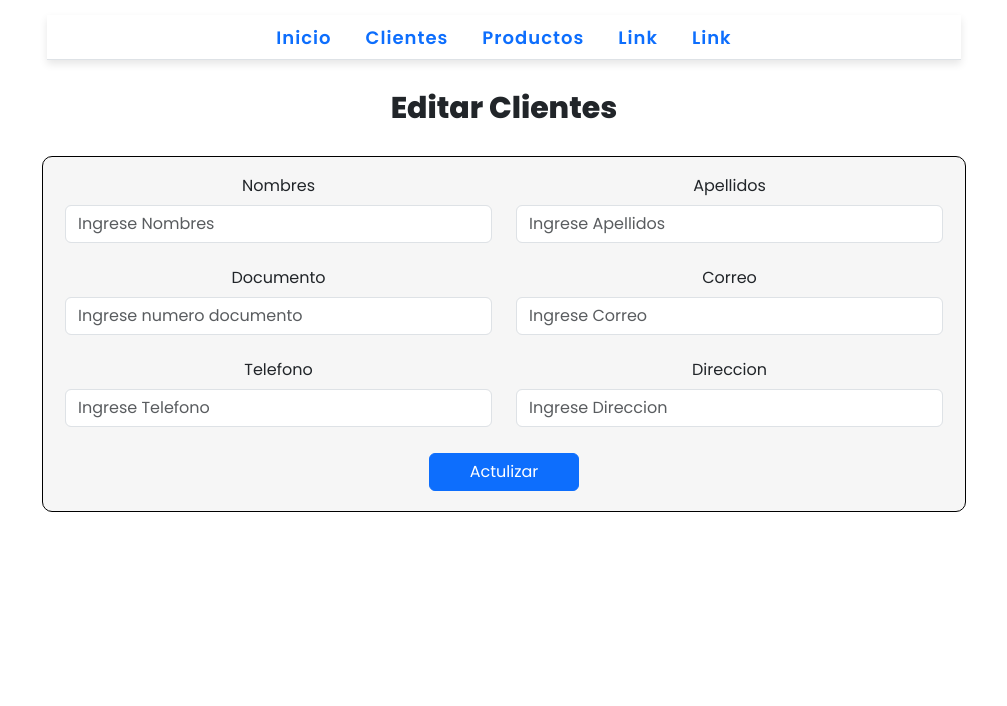
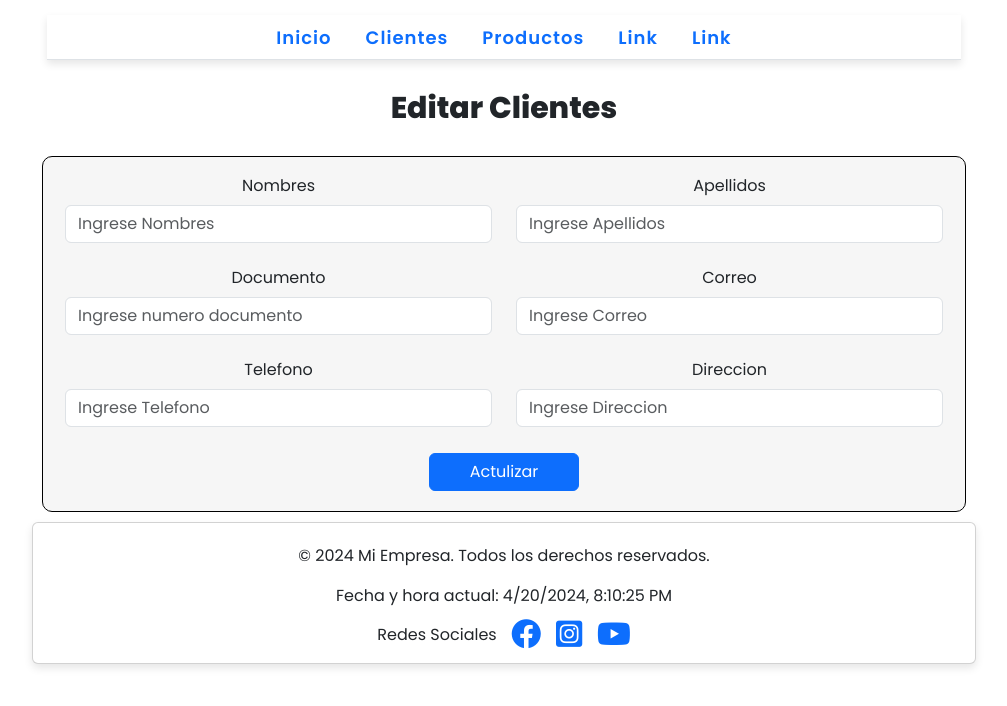
Before and after one commit to jarold-creator/proyecto-colombiaTech, a React (Create React App) app in the folder proyecto-final/frontend/: page /clientes/actualizar/1 in a window 1280 px wide. Shown: the top 706 px of the page, without its empty margins (136-1143 px from the left). Built offline with nearby package versions, Linux system fonts and the light colour scheme; no server answers.

Commit message:
Agrega footer

```diff
--- a/proyecto-final/frontend/package.json
+++ b/proyecto-final/frontend/package.json
@@ -3,6 +3,7 @@
   "version": "0.1.0",
   "private": true,
   "dependencies": {
+    "@fortawesome/fontawesome-free": "^6.5.2",
     "@testing-library/jest-dom": "^5.17.0",
     "@testing-library/react": "^13.4.0",
     "@testing-library/user-event": "^13.5.0",
--- a/proyecto-final/frontend/src/App.js
+++ b/proyecto-final/frontend/src/App.js
@@ -4,6 +4,7 @@ import MostrarCliente from './componentes/MostrarCliente';
 import AgregarCliente from './componentes/AgregarCliente';
 import ActualizarCliente from './componentes/ActualizarCliente';
 import Menu from './componentes/Menu';
+import Footer from './componentes/Footer';
 
 //funcion principal
 function App() {
@@ -17,6 +18,7 @@ function App() {
         <Route path='/clientes/actualizar/:id' element={<ActualizarCliente />} />
       </Routes>
       </BrowserRouter>
+      <Footer />
     </div>
   );
 }
--- /dev/null
+++ b/proyecto-final/frontend/src/componentes/Footer.js
@@ -0,0 +1,32 @@
+import React, { useState, useEffect } from 'react';
+import '../estilos/Footer.css'
+
+
+const Footer = () => {
+    const [currentDateTime, setCurrentDateTime] = useState(new Date());
+
+    useEffect(() => {
+        const intervalId = setInterval(() => {
+            setCurrentDateTime(new Date());
+        }, 1000);
+
+        return () => clearInterval(intervalId);
+    }, []);
+
+    return (
+        <div className="card text-center contenedor-footer">
+            <div className="card-body">
+                <p>&copy; 2024 Mi Empresa. Todos los derechos reservados.</p>
+                <p>Fecha y hora actual: {currentDateTime.toLocaleString()}</p>
+            </div>
+            <div className='redes-sociales'>
+                <p className='parrafo-redes-sociales'>Redes Sociales</p>
+                <a href='#'><i className="fa-brands fa-facebook"></i></a>
+                <a href='#'><i className="fa-brands fa-square-instagram"></i></a>
+                <a href='#'><i className="fa-brands fa-youtube"></i></a>
+            </div>
+        </div>
+    )
+}
+
+export default Footer;
--- /dev/null
+++ b/proyecto-final/frontend/src/estilos/Footer.css
@@ -0,0 +1,32 @@
+.redes-sociales{
+    width: 30%;
+    display: flex;
+    justify-content: space-evenly;
+    align-items: center;
+    flex-wrap: nowrap;
+}
+
+.contenedor-footer{
+    margin-top: 10px;
+    margin-bottom: 20px;
+    box-shadow: 0 4px 8px rgba(0, 0, 0, 0.1);
+    width: 100%;
+    height: auto;
+    display: flex;
+    justify-content: center;
+    align-items: center;
+}
+
+.parrafo-redes-sociales{
+    margin-top: 15px;
+}
+
+.redes-sociales a i {
+    font-size: 30px; /* Ajusta el tamaño de los iconos según tus preferencias */
+  }
+
+.card-body{
+    width: 50%;
+    height: 80px;
+    margin-top: 5px;
+}
```
Also changed, not shown: 1 other file (tests, documents, lock files or other folders).
